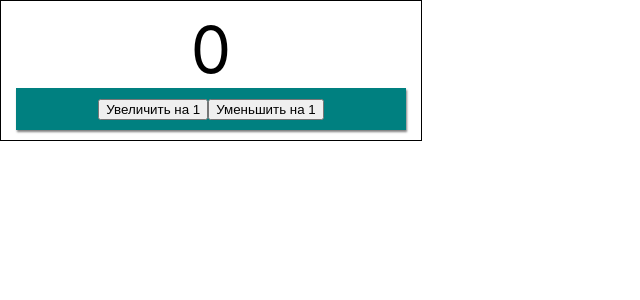
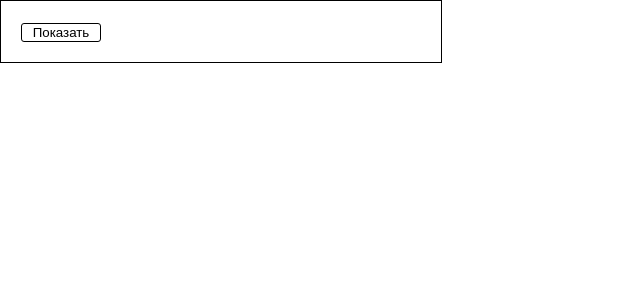
Before and after one commit to arkadiibasovych/module2.states, a React (Create React App) app: page / in a window 1280 px wide. Shown: the top 300 px of the page, without its empty margins (0-640 px from the left). Built offline with nearby package versions, Linux system fonts and the light colour scheme.

Commit message:
add drop-down menu

```diff
--- a/package.json
+++ b/package.json
@@ -42,6 +42,7 @@
   "devDependencies": {
     "husky": "^5.1.0",
     "lint-staged": "^10.5.4",
-    "prettier": "^2.2.1"
+    "prettier": "^2.2.1",
+    "prop-types": "^15.7.2"
   }
 }
--- a/src/App.jsx
+++ b/src/App.jsx
@@ -1,8 +1,12 @@
 import './App.css';
 import Counter from './Components/Counter/Counter';
+import Dropdown from './Components/Dropdown/Dropdown';
 
-const App = () => {
-  return <Counter initialValue={0} />;
-};
+const App = () => (
+  <>
+    {/* <Counter initialValue={0} /> */}
+    <Dropdown />
+  </>
+);
 
 export default App;
--- /dev/null
+++ b/src/Components/ColorPicker/ColorPicker.module.jsx
@@ -0,0 +1,6 @@
+import React, { Component } from 'react';
+import s from './ColorPicker.module.css';
+
+class ColorPicker extends Component {}
+
+export default ColorPicker;
--- a/src/Components/Counter/Counter.module.css
+++ b/src/Components/Counter/Counter.module.css
@@ -1,6 +1,6 @@
 .Counter {
   width: 400px;
   padding: 10px;
-  border: 1px solid black;
+
   text-align: center;
 }
--- /dev/null
+++ b/src/Components/Dropdown/Dropdown.jsx
@@ -0,0 +1,33 @@
+import React, { Component } from 'react';
+import s from './Dropdown.module.css';
+import Counter from '../Counter/Counter';
+
+class Dropdown extends Component {
+  state = {
+    visible: false,
+  };
+
+  toggle = () => {
+    this.setState(prevState => ({
+      visible: !prevState.visible,
+    }));
+  };
+
+  render() {
+    return (
+      <div className={s.Dropdown}>
+        <button
+          type="button"
+          className={s.Dropdown__togle}
+          onClick={this.toggle}
+        >
+          {this.state.visible ? 'Скрыть' : 'Показать'}
+        </button>
+
+        {this.state.visible && <Counter />}
+      </div>
+    );
+  }
+}
+
+export default Dropdown;
--- /dev/null
+++ b/src/Components/Dropdown/Dropdown.module.css
@@ -0,0 +1,30 @@
+.Dropdown {
+  position: relative;
+  width: 400px;
+  padding: 20px;
+  border: 1px solid black;
+}
+
+.Dropdown__menu {
+  position: absolute;
+  top: 100%;
+  left: 0;
+  width: 400px;
+  padding: 20px;
+  text-align: center;
+  background-color: teal;
+  color: white;
+}
+.Dropdown__togle {
+  width: 80px;
+  margin-right: 15px;
+  cursor: pointer;
+  outline: none;
+  background-color: #fff;
+  border: 1px black solid;
+  border-radius: 3px;
+}
+
+.Dropdown__togle:active {
+  background-color: teal;
+}
```
Also changed, not shown: src/Components/ColorPicker/ColorPicker.jsx (added), 1 other file (tests, documents, lock files or other folders).
